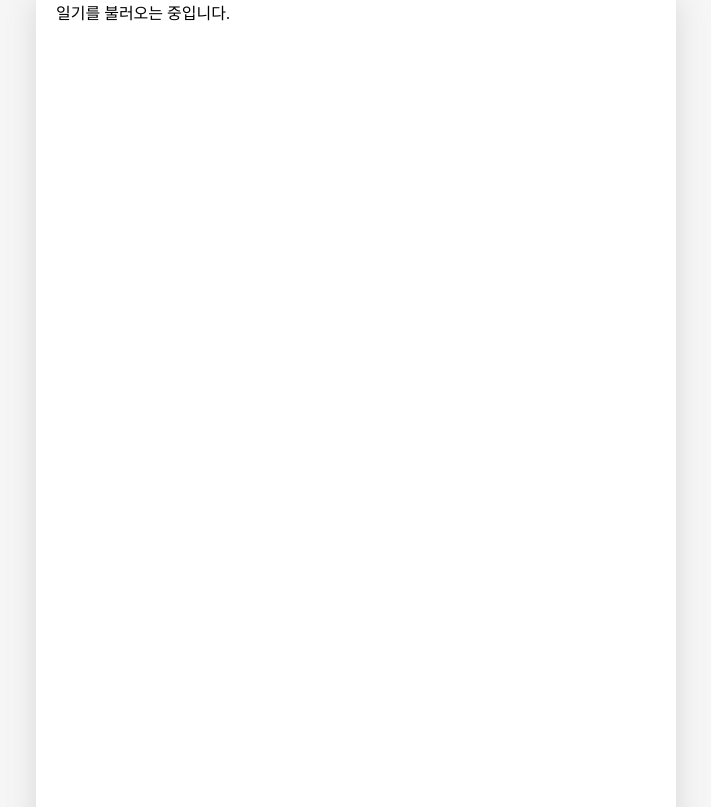
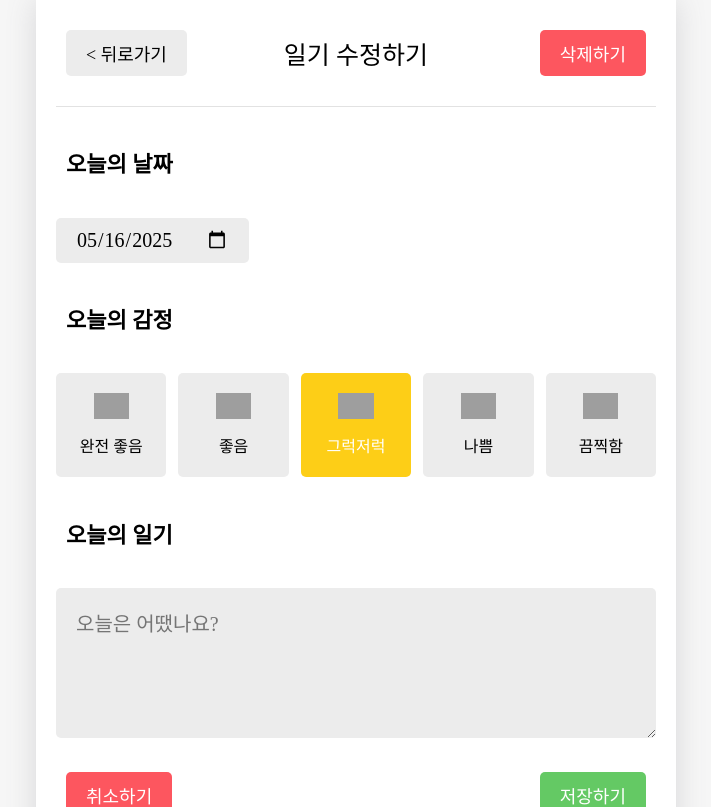
Before and after one commit to byjoon-cloud/vite_diary, a React (Vite) app: page /edit/1 in a window 1280 px wide. Shown: the top 807 px of the page, without its empty margins (284-995 px from the left). Built offline with nearby package versions, Linux system fonts and the light colour scheme; grey boxes are pictures that could not be loaded; the HTML template or start-up script is replaced by a standard one; a web font is replaced by a local one.

Commit message:
erase the if statement

```diff
--- a/src/pages/Diary.jsx
+++ b/src/pages/Diary.jsx
@@ -8,9 +8,7 @@ const Diary = () => {
   const nav = useNavigate();
   const Params = useParams();
   const curDiaryItem = useDiary(Params.id);
-  if (!curDiaryItem) {
-    return <div>일기를 불러오는 중입니다.</div>;
-  }
+
   const { id, createdDate, emotionId, content } = curDiaryItem;
 
   return (
--- a/src/pages/Edit.jsx
+++ b/src/pages/Edit.jsx
@@ -11,9 +11,6 @@ const Edit = () => {
   const nav = useNavigate();
   const { onDelete, onUpdate } = useContext(DiaryDispatchContext);
   const currentDiaryItem = useDiary(Params.id);
-  if (!currentDiaryItem) {
-    return <div>일기를 불러오는 중입니다.</div>;
-  }
 
   const onClickDeleteButton = () => {
     if (!window.confirm("정말 삭제하시겠습니까?")) {
```
